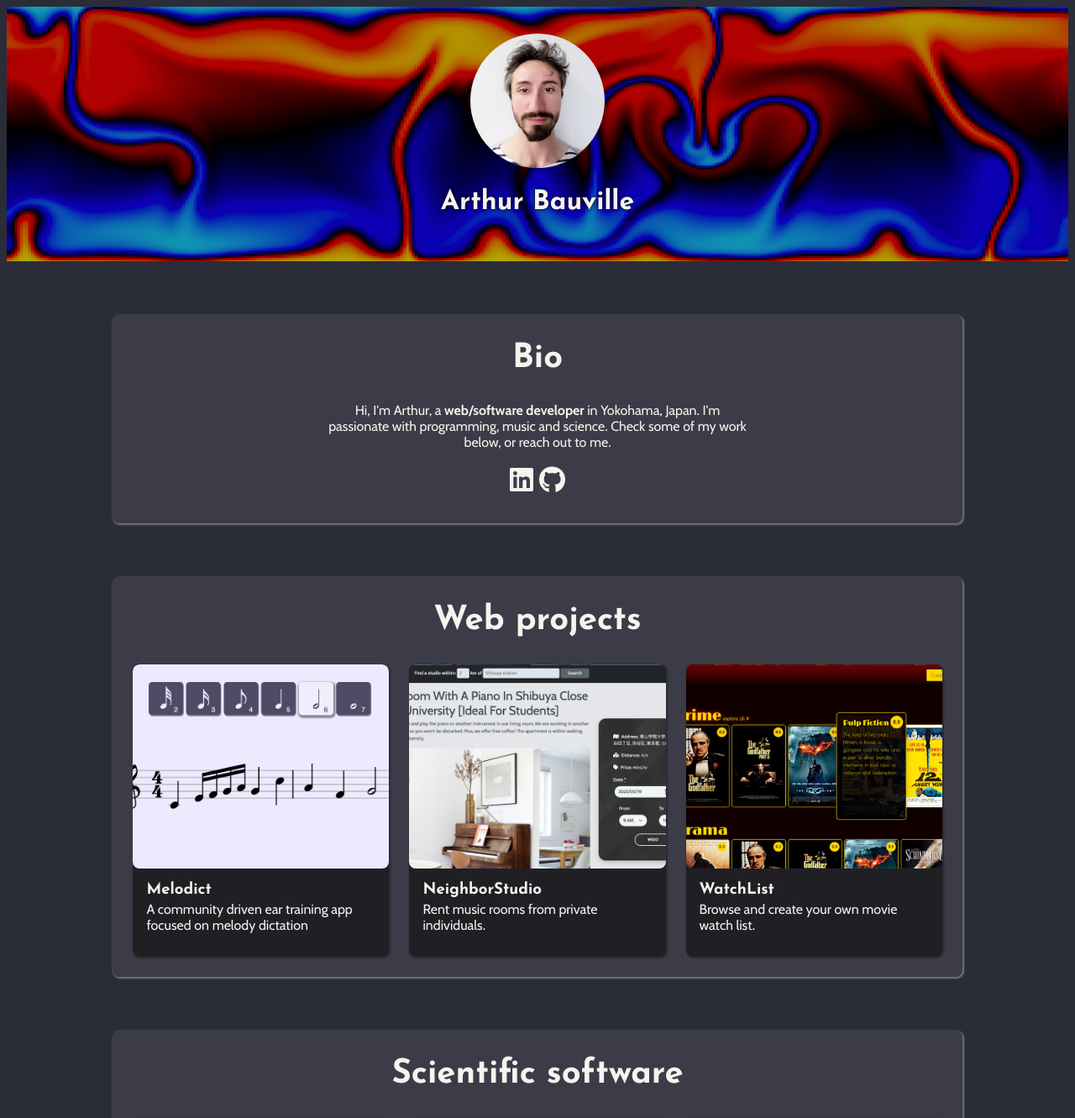
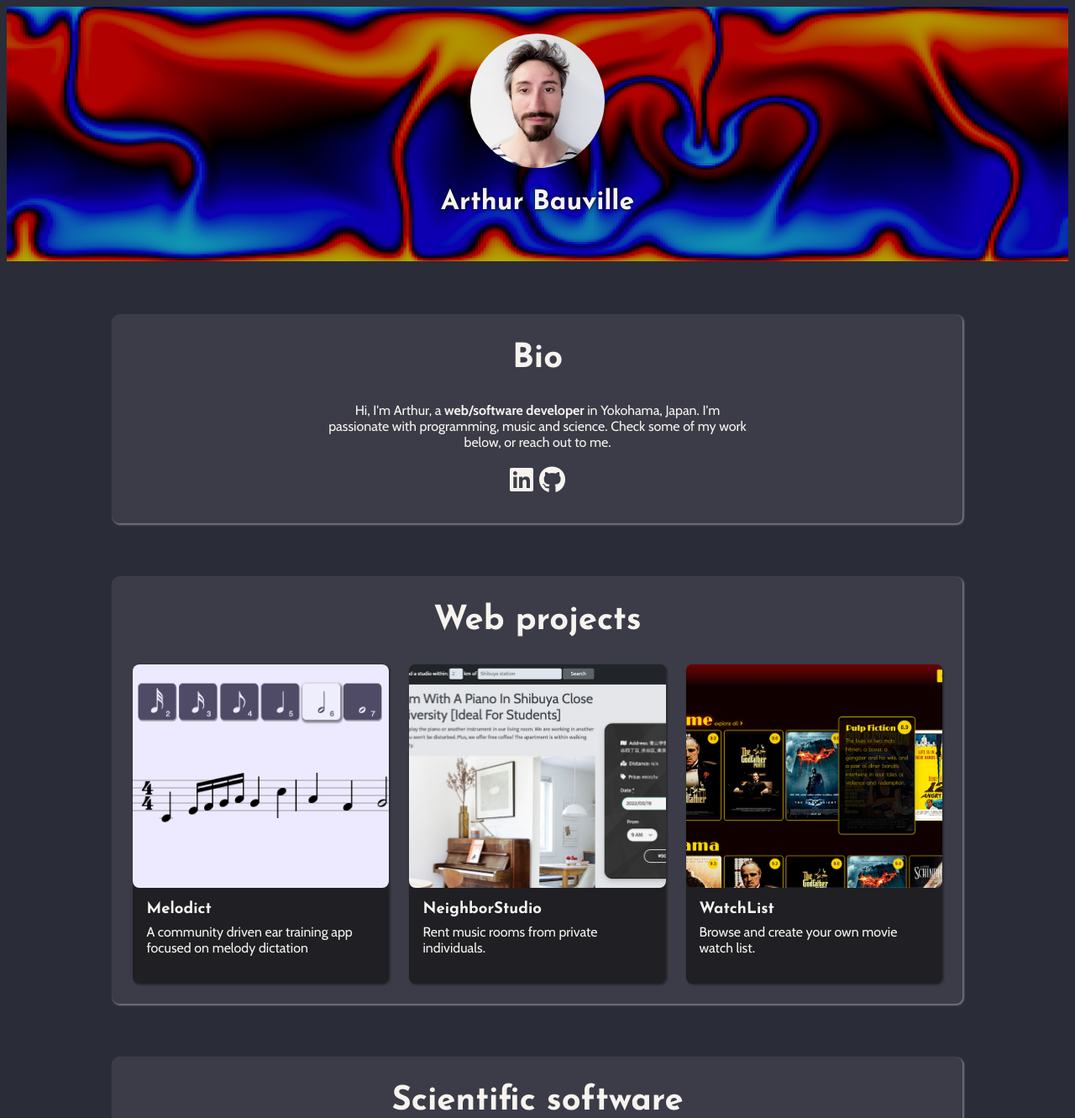
Before and after one commit to abauville/portfolio, a Jekyll site: the page built from index.html, in a window 1280 px wide. Shown: the top 1331 px of the page at 84% size. Built offline with Jekyll 4.4.1, drawn with Linux system fonts in a browser that asks for light colours; nearby versions of some CDN libraries; some of the changed text lies outside the part shown; grey boxes are pictures that could not be loaded.

Commit message:
placed the tech-stack correctly

```diff
--- a/_data/science_software.yml
+++ b/_data/science_software.yml
@@ -11,7 +11,7 @@
     - OpenGL
 -
   name: geomIO
-  description: 3D geometric modeling from serial vector drawings. Used to initialize numerical simulations. Written in MATLAB.
+  description: 3D geometric modeling from serial vector drawings to initialize numerical simulations.
   web_url: https://geomio.bitbucket.io/
   github_url: https://bitbucket.org/geomio/geomio/src/master/
   cover_url: https://www.researchgate.net/profile/Tobias-Baumann-4/publication/330763500/figure/fig4/AS:728651335221248@1550735424160/Constructing-a-3D-model-with-the-main-geological-regions-of-the-Himalayas-and-the-Tibetan_W640.jpg
--- a/_sass/_project_card.scss
+++ b/_sass/_project_card.scss
@@ -7,11 +7,11 @@
 }
 
 .card {
-  height: 348px;
+  height: 380px;
   background-color: rgb(31, 31, 36);
   border-radius: 8px;
   box-shadow: 1px 1px 2px 1px rgba(0, 0, 0, 0.3);
-  overflow: scroll;
+  overflow: unset;
 
   &:hover {
     .project-hidden {
@@ -27,11 +27,11 @@
     padding: 16px;
   }
   h3 {
-    margin: 0;;
+    margin: 0;
     padding: 0;
   }
   p {
-    margin: 4px 0;
+    margin: 8px 0 0 0;
   }
 }
 
@@ -52,18 +52,21 @@
   right: 0;
   background-color: rgba(0, 0, 0, 0.9);
   border-radius: 8px;
-  padding: 32px;
+  padding: 16px;
   color: $white;
-  font-size: 40px;
+  font-size: 48px;
+  text-align: center;
   display: flex;
-  justify-content: center;
-  align-items: center;
+  flex-direction: column;
+  justify-content: space-between;
+  // align-items: flex-start;
 
 
   a {
     text-decoration: none;
     color: $white;
     margin: 8px;
+
   }
   visibility: hidden;
 }
--- a/_sass/_tech_stack.scss
+++ b/_sass/_tech_stack.scss
@@ -1,12 +1,12 @@
 .tech-stack-container {
-    position: absolute;
-    display: flex;
+    // position: absolute;
     right: 16px;
     top: 4px;
     div {
-      font-size: 10px;
-      text-align: center;
-      margin: 0 8px 0px 8px;
+        display: inline-block;
+        font-size: 10px;
+        text-align: center;
+        margin: 0 4px 0px 4px;
     }
 }
 .tech-img {
```
